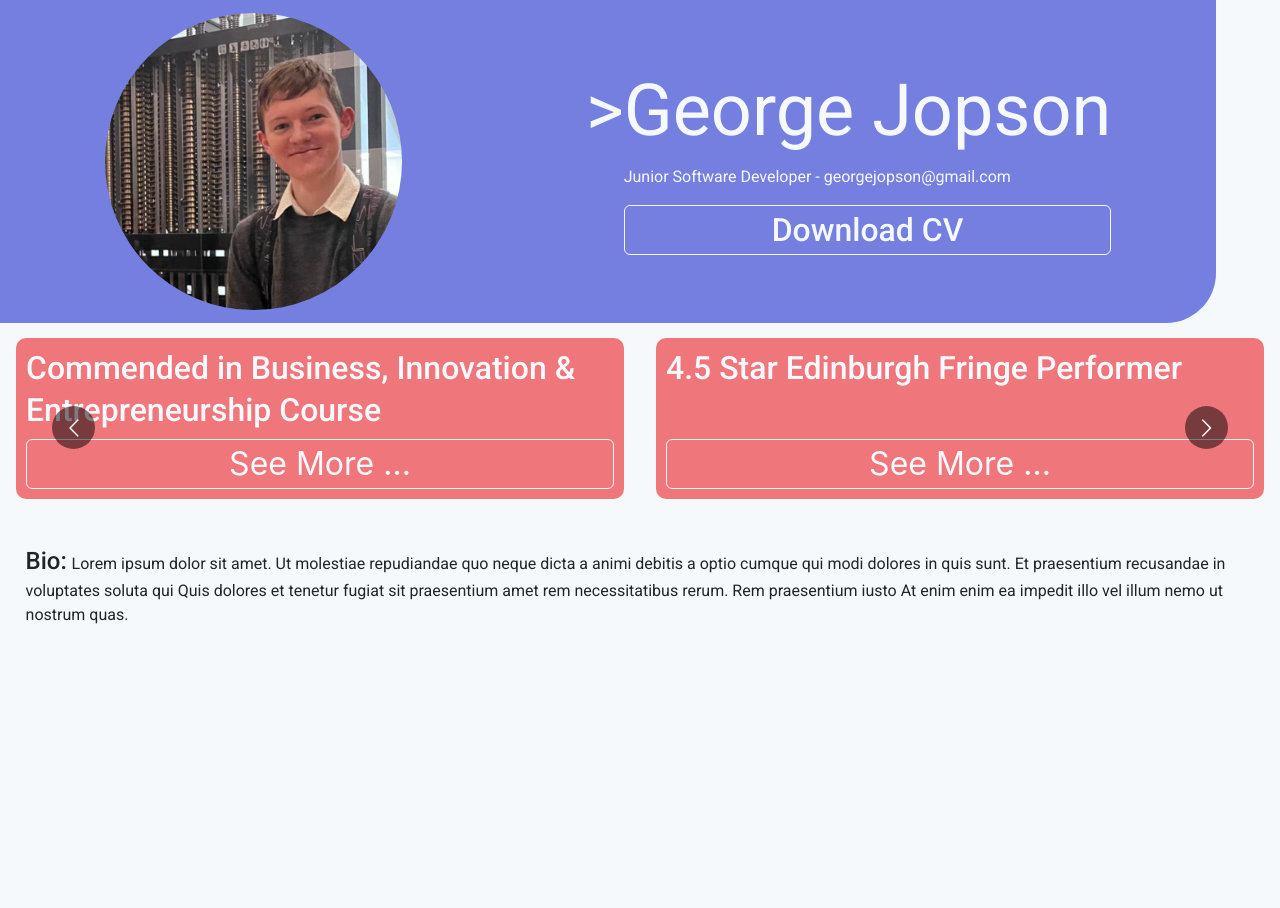
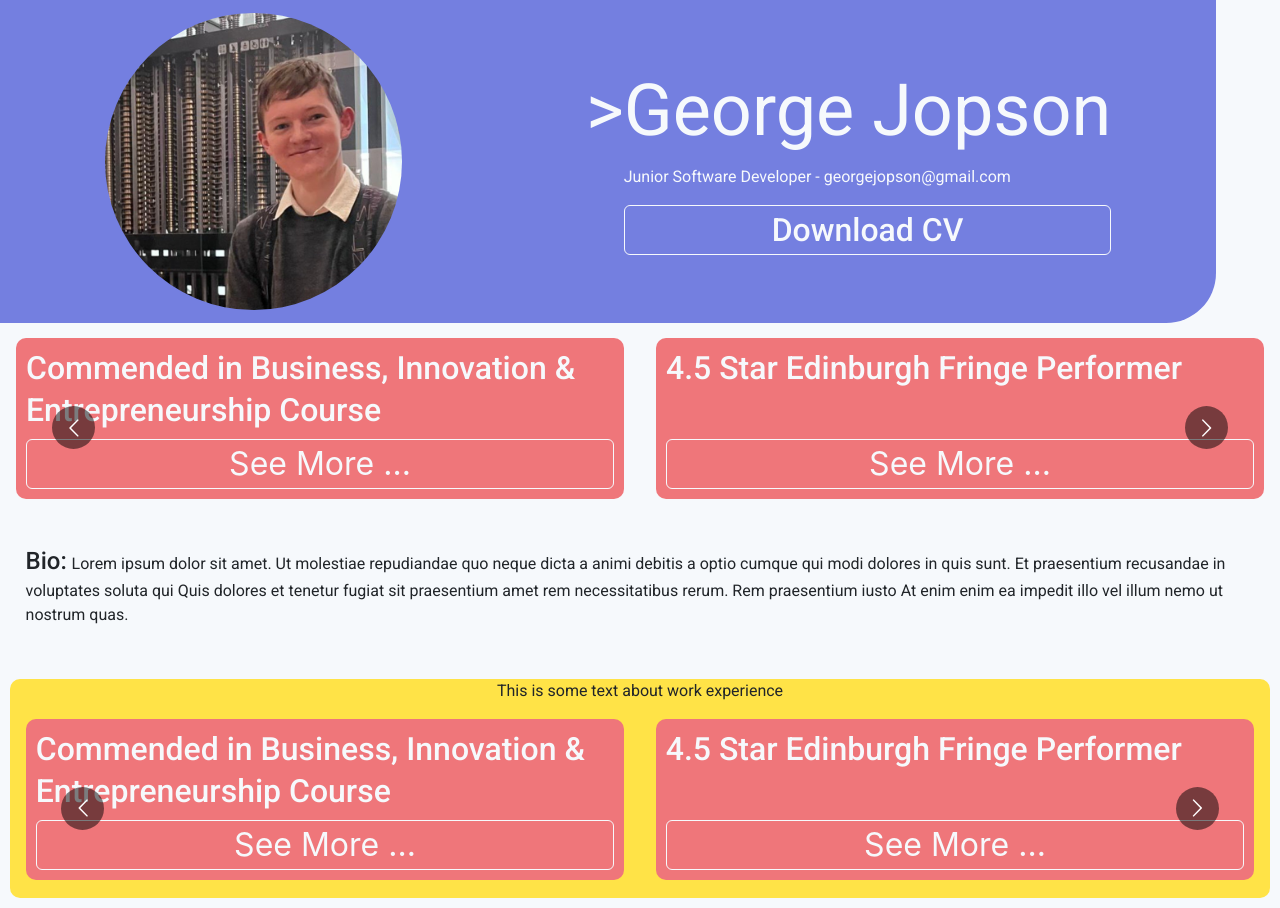
Before and after one commit to GeorgeJopson/GeorgeJopson.github.io, a React (Create React App) app: page / in a window 1280 px wide. Before the commit the page ends 800 px from the top, so only its background shows below. Built offline with nearby package versions, Linux system fonts and the light colour scheme.

Commit message:
Add mock work experience section

```diff
--- a/src/App.js
+++ b/src/App.js
@@ -4,6 +4,7 @@ import './fonts.css';
 import Header from "./Header/Header.js";
 import AchievementCarousel from './AchievementCarousel/AchievementCarousel.js';
 import Bio from "./Bio/Bio.js";
+import WorkExperience from './WorkExperience/WorkExperience.js';
 
 function App() {
   return (
@@ -11,6 +12,7 @@ function App() {
       <Header />
       <AchievementCarousel />
       <Bio />
+      <WorkExperience />
     </div>
   );
 }
--- /dev/null
+++ b/src/WorkExperience/WorkExperience.css
@@ -0,0 +1,5 @@
+.containerBox{
+  margin: 10px;
+  background-color: #FFE347;
+  border-radius:10px;
+}
--- /dev/null
+++ b/src/WorkExperience/WorkExperience.js
@@ -0,0 +1,15 @@
+import './WorkExperience.css';
+import '../fonts.css';
+import '../buttons.css';
+import AchievementCarousel from '../AchievementCarousel/AchievementCarousel';
+
+function WorkExperience(){
+  return (
+    <div className='containerBox'>
+      <p className="robotoRegular">This is some text about work experience</p>
+      <AchievementCarousel />
+    </div>
+
+  );
+}
+export default WorkExperience;
```
